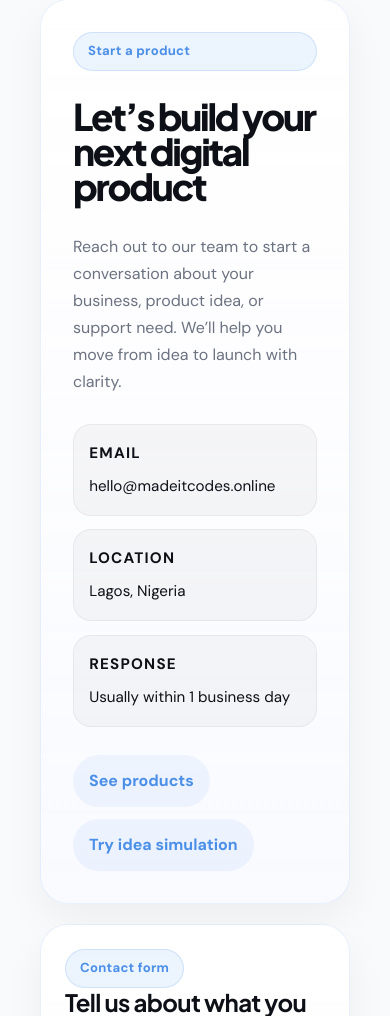
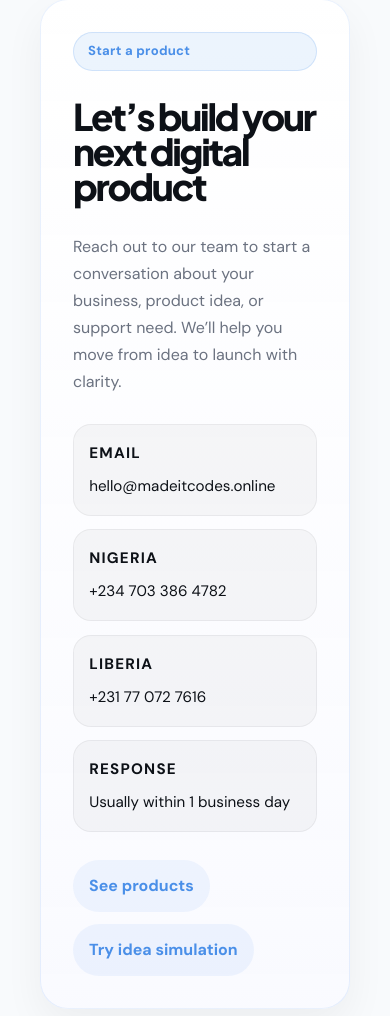
Before and after one commit to ynotunited/madeit, a PHP site: page /contact in a window 390 px wide. Shown: the part 327-1343 px from the top of the page. Run offline with PHP 8.4, Linux system fonts and the light colour scheme.

Commit message:
Update contact details and mobile nav

```diff
--- a/public/css/global.css
+++ b/public/css/global.css
@@ -797,6 +797,10 @@ h2 {
   grid-template-columns: repeat(3, minmax(0, 1fr));
   gap: 0.85rem;
   align-items: stretch;
+}
+
+.contact-points--stack {
+  grid-template-columns: 1fr;
 }
 
 .contact-point {
--- a/src/views/contact.php
+++ b/src/views/contact.php
@@ -8,14 +8,18 @@
                 We’ll help you move from idea to launch with clarity.
             </p>
 
-            <div class="contact-points">
+            <div class="contact-points contact-points--stack">
                 <div class="contact-point">
                     <span class="contact-point-label">Email</span>
                     <a href="mailto:hello@madeitcodes.online">hello@madeitcodes.online</a>
                 </div>
                 <div class="contact-point">
-                    <span class="contact-point-label">Location</span>
-                    <span>Lagos, Nigeria</span>
+                    <span class="contact-point-label">Nigeria</span>
+                    <a href="tel:+2347033864782">+234 703 386 4782</a>
+                </div>
+                <div class="contact-point">
+                    <span class="contact-point-label">Liberia</span>
+                    <a href="tel:+231770727616">+231 77 072 7616</a>
                 </div>
                 <div class="contact-point">
                     <span class="contact-point-label">Response</span>
```
